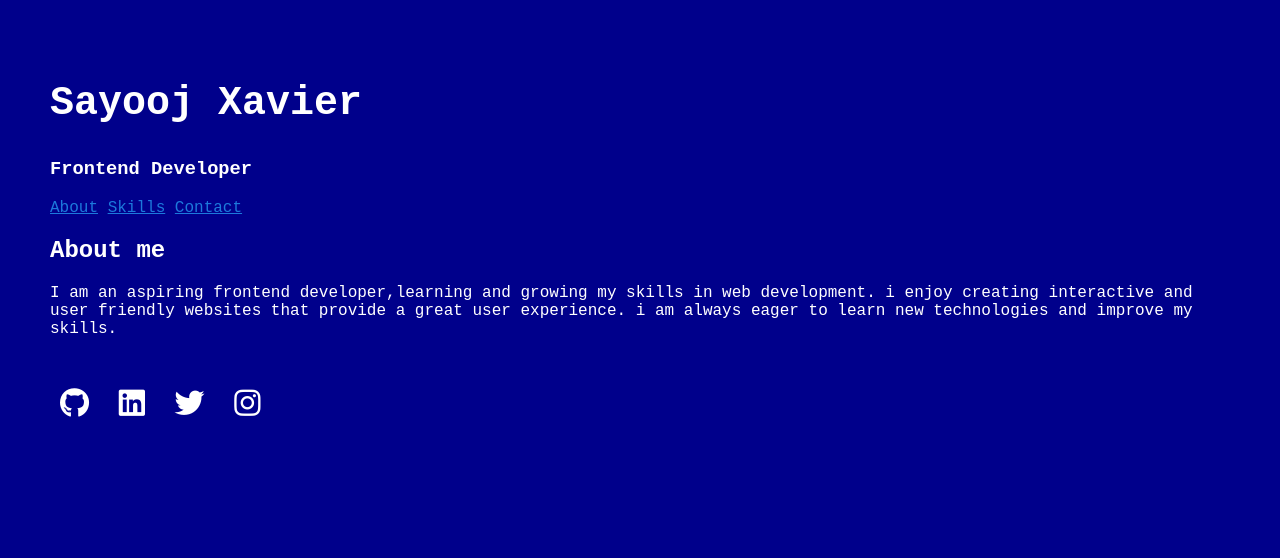
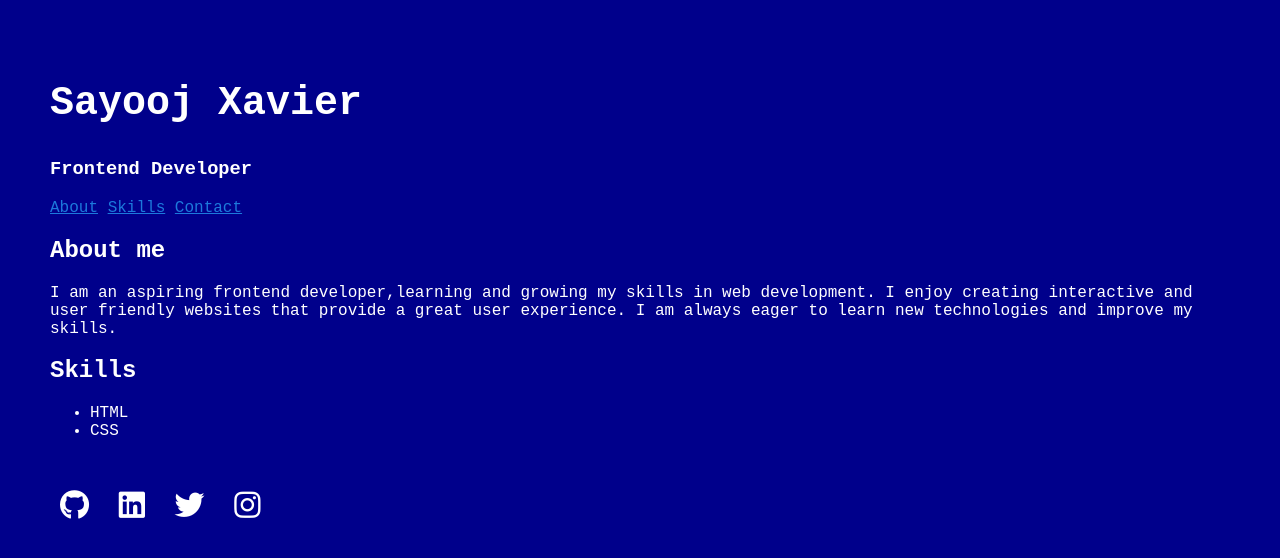
Before and after one commit to SJXVR/portforlio-site, a plain HTML site: page index.html in a window 1280 px wide. Drawn offline with Linux system fonts and the light colour scheme.

Commit message:
update index.html with new content

```diff
--- a/index.html
+++ b/index.html
@@ -19,9 +19,15 @@
     <section id="about">
         <h2>About me</h2>
         <p>I am an aspiring frontend developer,learning and growing my skills in web development.
-           i enjoy creating interactive and user friendly websites that provide a great user experience.
-           i am always eager to learn new technologies and improve my skills.
+           I enjoy creating interactive and user friendly websites that provide a great user experience.
+           I am always eager to learn new technologies and improve my skills.
         </p>
+    </section id="skills">
+    <h2>Skills</h2>
+        <ul>
+            <li>HTML</li>
+            <li>CSS</li>
+        </ul>
     </section>
     </div>
     <div class="social-icons">
```
